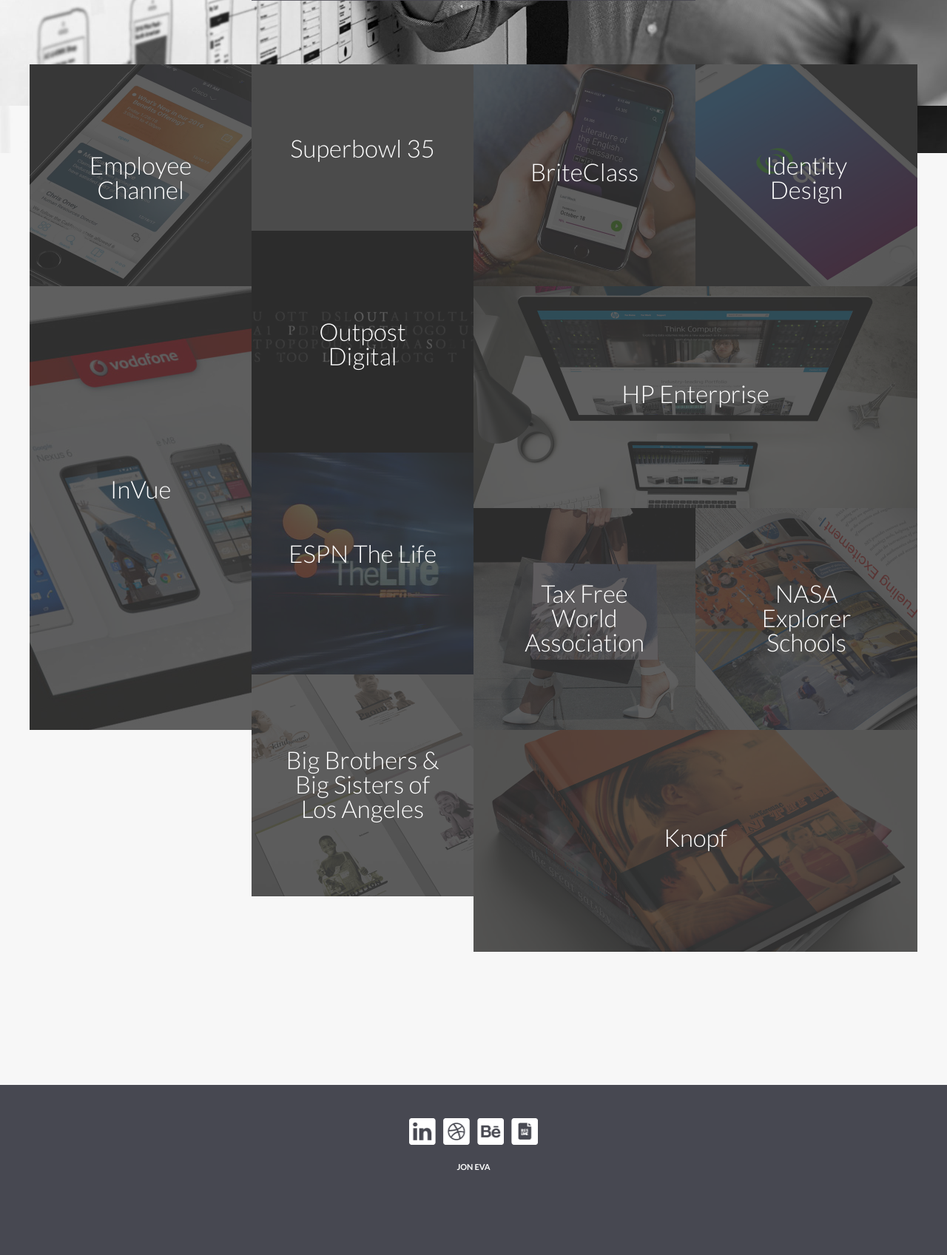
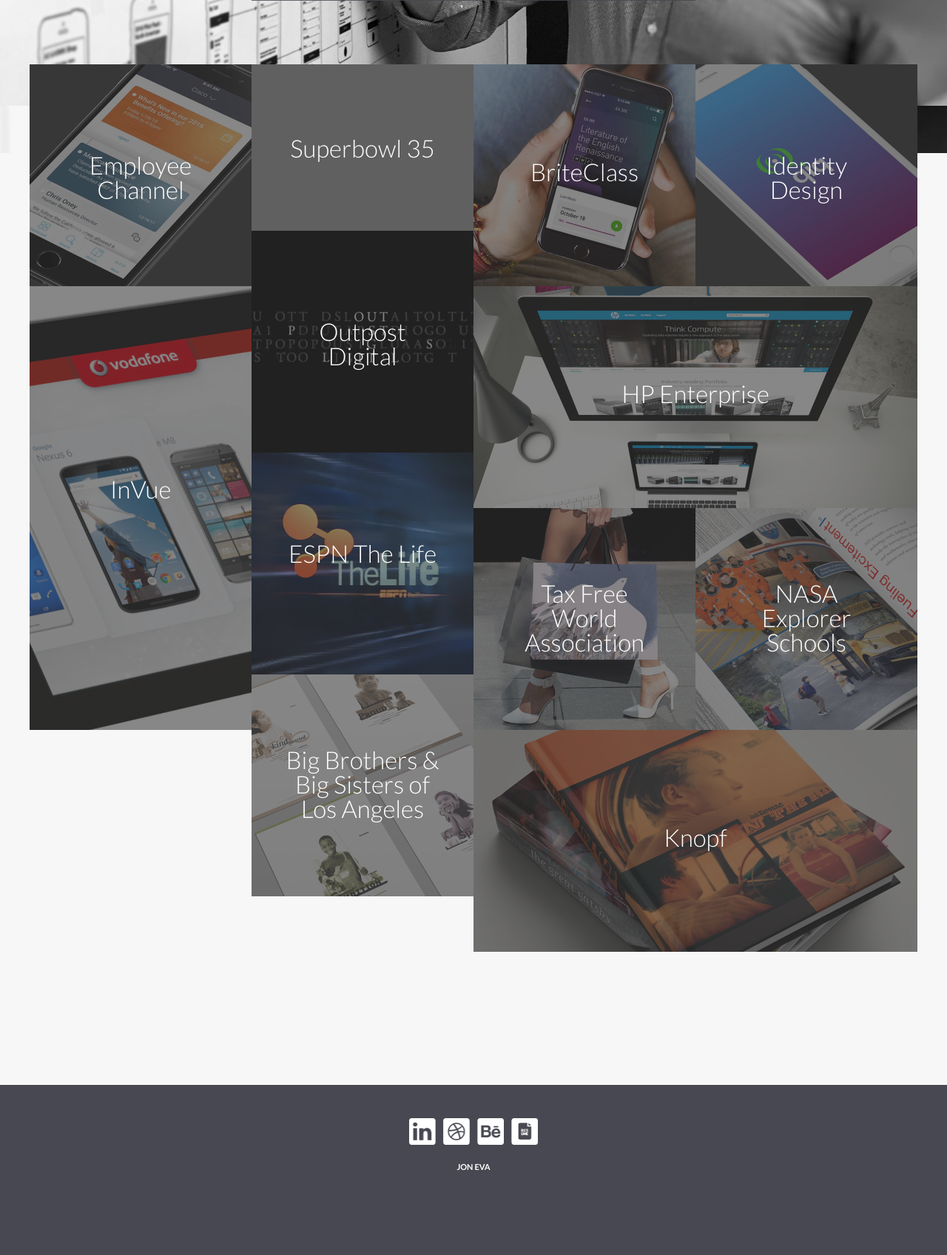
Before and after one commit to jeva33/je-product-3, a PHP site: page / in a window 1280 px wide. Shown: the part 657-2354 px from the top of the page at 74% size. Run offline with PHP 8.4, Linux system fonts and the light colour scheme; some libraries are stand-ins or nearby versions; grey boxes are pictures that could not be loaded.

Commit message:
hover test 9

```diff
--- a/index.php
+++ b/index.php
@@ -23,10 +23,6 @@
     div#je-motion-ec:hover {
       background-image: none;
     }
-    #je-motion-ec > span {
-      opacity: 1;
-      background: rgba(56, 56, 56, .6);
-    }
     #work div.project-item a span.title-wrapper .title {
       display: block;
       color: white;
@@ -36,6 +32,7 @@
     }
     #work div.project-item a span.title-wrapper {
       opacity: 1;
+      background: rgba(56, 56, 56, .6);
     }
   }
 </style>
```
